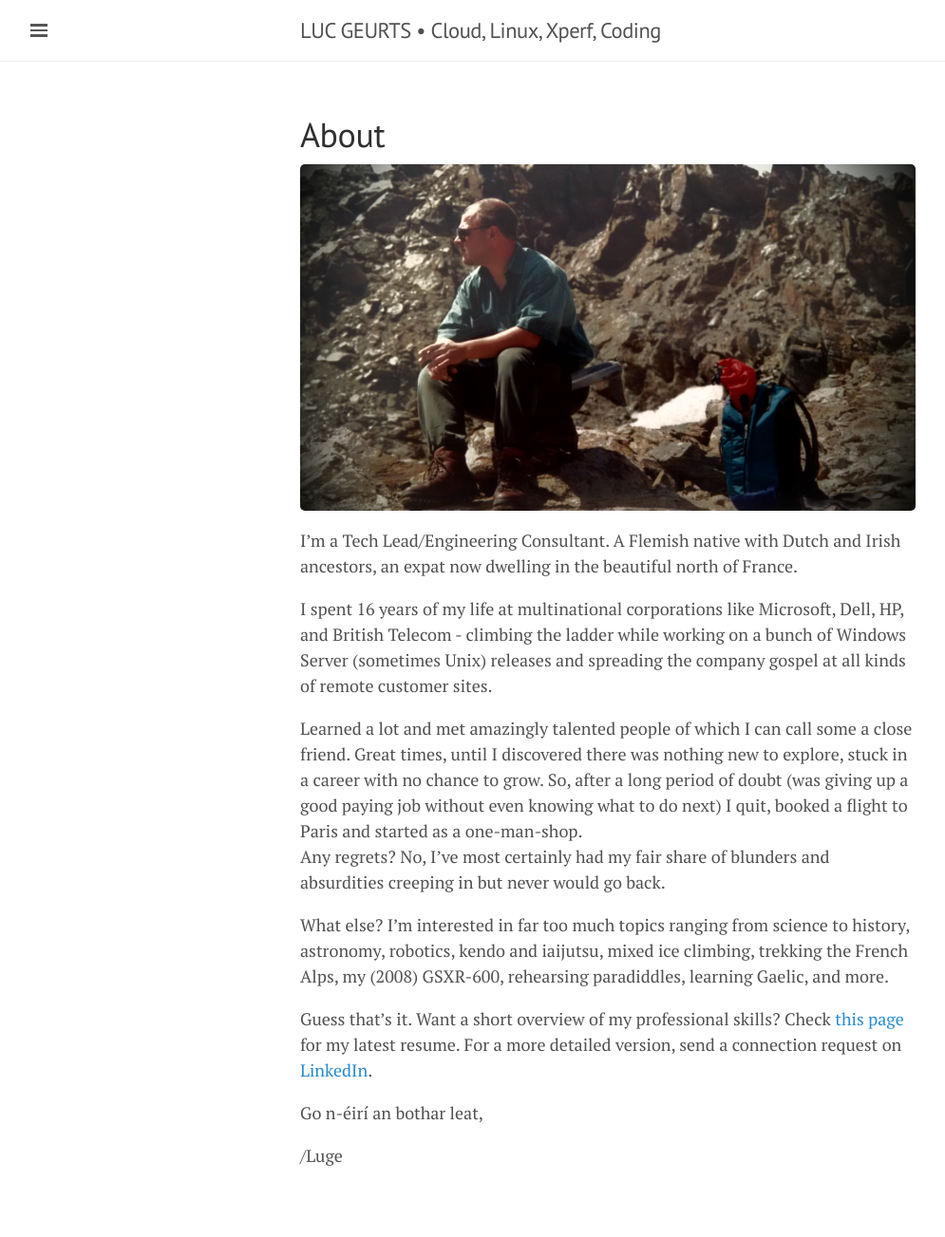
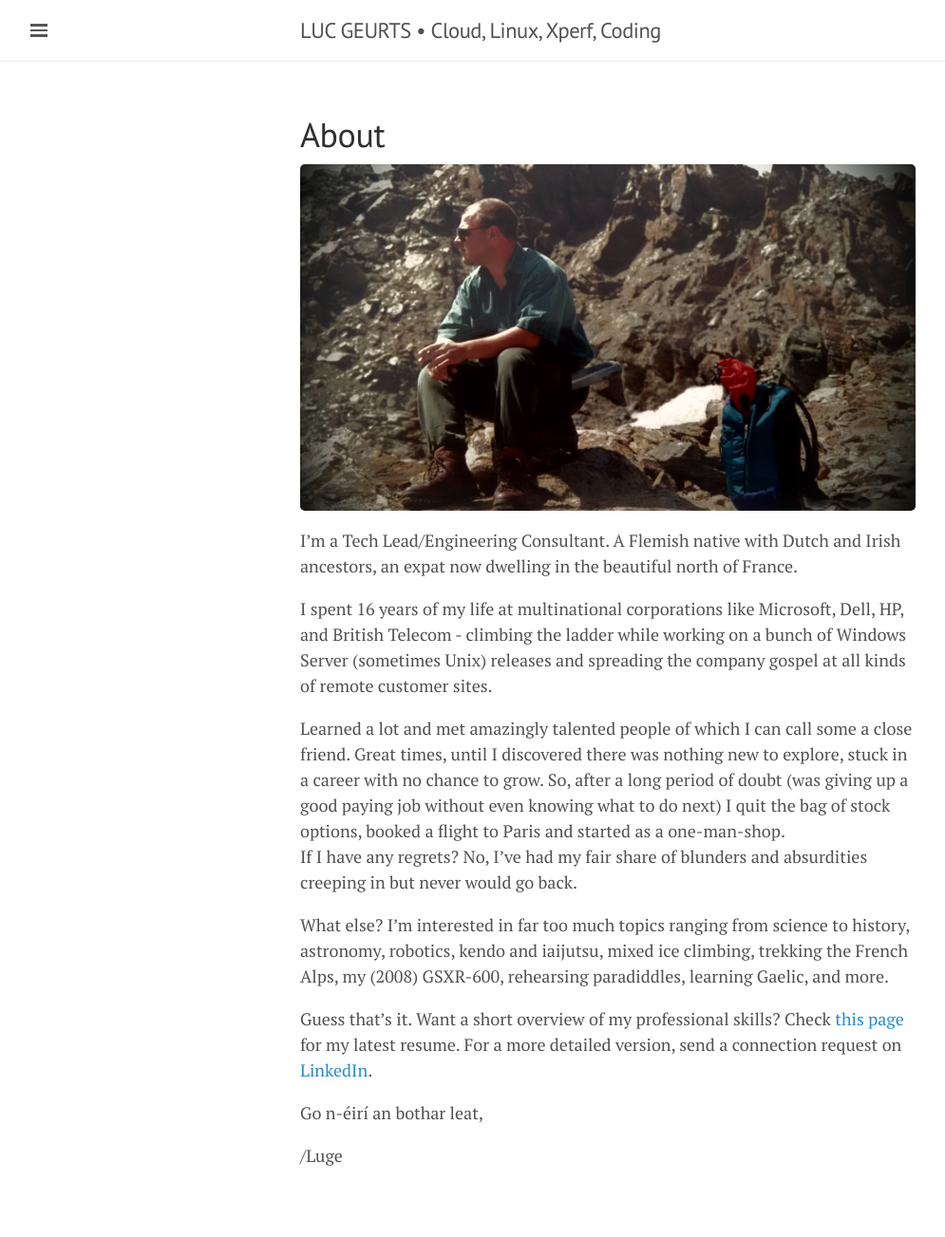
Before and after one commit to lgeurts/lgeurts.github.io, a Jekyll site: the page built from about.md, in a window 1280 px wide. Shown: the whole page at 95% size, without its empty margins (0-995 px from the left). Built offline with Jekyll 4.4.1, drawn with Linux system fonts in a browser that asks for light colours; nearby versions of some CDN libraries.

Commit message:
Update about.md

```diff
--- a/about.md
+++ b/about.md
@@ -9,7 +9,7 @@
 
 I spent 16 years of my life at multinational corporations like Microsoft, Dell, HP, and British Telecom - climbing the ladder while working on a bunch of Windows Server (sometimes Unix) releases and spreading the company gospel at all kinds of remote customer sites.
 
-Learned a lot and met amazingly talented people of which I can call some a close friend. Great times, until I discovered there was nothing new to explore, stuck in a career with no chance to grow. So, after a long period of doubt (was giving up a good paying job without even knowing what to do next) I quit, booked a flight to Paris and started as a one-man-shop. <br>Any regrets? No, I've most certainly had my fair share of blunders and absurdities creeping in but never would go back.
+Learned a lot and met amazingly talented people of which I can call some a close friend. Great times, until I discovered there was nothing new to explore, stuck in a career with no chance to grow. So, after a long period of doubt (was giving up a good paying job without even knowing what to do next) I quit the bag of stock options, booked a flight to Paris and started as a one-man-shop. <br>If I have any regrets? No, I've had my fair share of blunders and absurdities creeping in but never would go back.
 
 What else? I’m interested in far too much topics ranging from science to history, astronomy, robotics, kendo and iaijutsu, mixed ice climbing, trekking the French Alps, my (2008) GSXR-600, rehearsing paradiddles, learning Gaelic, and more.
 
```
